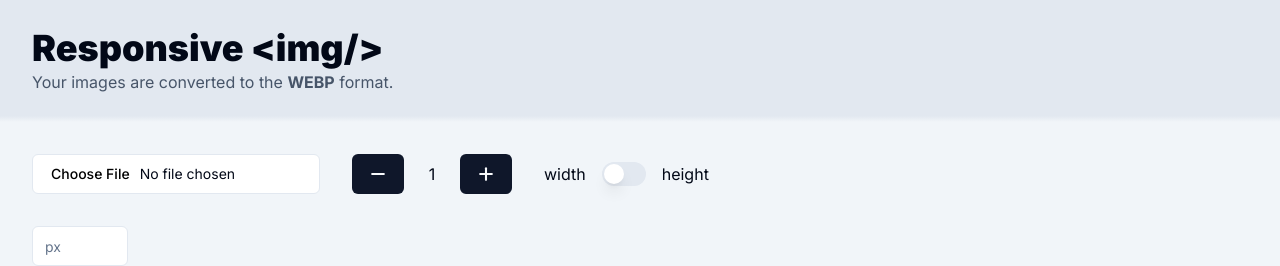
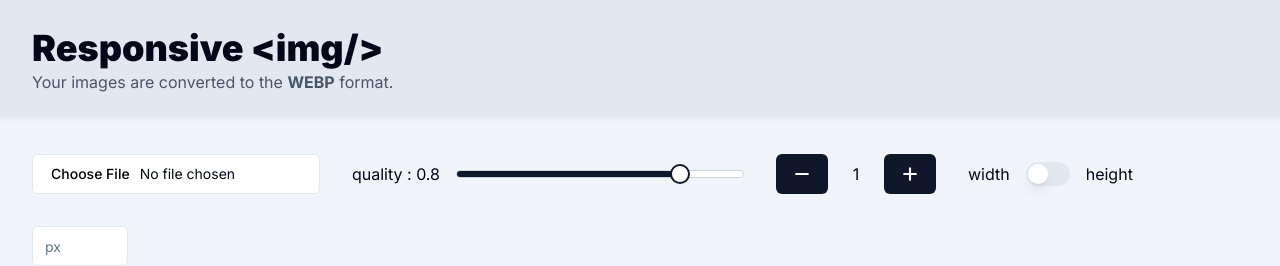
Before and after one commit to Amlac-Eniotna/responsive_img, a Next.js app: page / in a window 1280 px wide. Shown: the top 266 px of the page. Built offline with nearby package versions, Linux system fonts and the light colour scheme; no server answers.

Commit message:
quality input added

```diff
--- a/app/services/convert.ts
+++ b/app/services/convert.ts
@@ -3,6 +3,7 @@
 export function convert(
   file: string,
   widthOrHeight: string,
+  quality: number,
   size: number,
 ): Promise<{ url: string; width: number; height: number }> {
   return new Promise((resolve, reject) => {
@@ -30,7 +31,7 @@
           canvas.height = ratio;
         }
         ctx.drawImage(img, 0, 0, data.width, data.height);
-        data.url = canvas.toDataURL("image/webp", 0.8);
+        data.url = canvas.toDataURL("image/webp", quality);
         resolve(data);
       };
       img.onerror = reject;
--- a/app/ui/display-image.tsx
+++ b/app/ui/display-image.tsx
@@ -19,6 +19,8 @@
   const widthOrHeight: string = useAppSelector(
     (state) => state.sizes.widthHeight,
   );
+  //@ts-ignore
+  const quality: number = useAppSelector((state) => state.sizes.quality);
 
   const dispatch = useAppDispatch();
 
@@ -36,7 +38,12 @@
         const data = [];
         for (let i = 0; i < numberOfImage; i++) {
           try {
-            const convertedData = await convert(file, widthOrHeight, sizes[i]);
+            const convertedData = await convert(
+              file,
+              widthOrHeight,
+              quality,
+              sizes[i],
+            );
             data.push(convertedData);
           } catch (error) {
             console.error("Error converting image:", error);
@@ -46,7 +53,7 @@
       };
       fetchData();
     }
-  }, [file, numberOfImage, widthOrHeight, sizes]);
+  }, [file, numberOfImage, widthOrHeight, sizes, quality]);
 
   return (
     <div className="flex w-max items-center gap-8 p-4 pb-6">
--- a/app/ui/options.tsx
+++ b/app/ui/options.tsx
@@ -1,11 +1,13 @@
 import { InputFile } from "./options/inputFile";
 import { NumberOfValue } from "./options/numberOfValue";
+import { Quality } from "./options/quality";
 import { WidthHeight } from "./options/widthHeight";
 
 export function Options() {
   return (
     <>
       <InputFile />
+      <Quality />
       <NumberOfValue />
       <WidthHeight />
     </>
--- /dev/null
+++ b/app/ui/options/quality.tsx
@@ -0,0 +1,32 @@
+"use client";
+
+import { Slider } from "@/components/ui/slider";
+import { useAppDispatch } from "@/lib/hooks";
+import { quality } from "@/lib/sizes/sizes.actions";
+import { useEffect, useState } from "react";
+
+export function Quality() {
+  const dispatch = useAppDispatch();
+  const [qualityState, setQualityState] = useState(0.8);
+
+  useEffect(() => {
+    dispatch(quality(qualityState));
+  });
+
+  function handleChange(e: any) {
+    setQualityState(e[0]);
+  }
+
+  return (
+    <div className="flex items-center gap-4">
+      <p>quality : {qualityState}</p>
+      <Slider
+        defaultValue={[0.8]}
+        max={1}
+        step={0.1}
+        onValueChange={handleChange}
+        className="w-72"
+      />
+    </div>
+  );
+}
--- a/components/ui/scroll-area.tsx
+++ b/components/ui/scroll-area.tsx
@@ -40,7 +40,7 @@
     )}
     {...props}
   >
-    <ScrollAreaPrimitive.ScrollAreaThumb className="relative flex-1 rounded-full border border-slate-300 bg-border" />
+    <ScrollAreaPrimitive.ScrollAreaThumb className="relative flex-1 rounded-full border border-slate-400 bg-border bg-slate-200" />
   </ScrollAreaPrimitive.ScrollAreaScrollbar>
 ));
 ScrollBar.displayName = ScrollAreaPrimitive.ScrollAreaScrollbar.displayName;
--- /dev/null
+++ b/components/ui/slider.tsx
@@ -0,0 +1,28 @@
+"use client";
+
+import * as React from "react";
+import * as SliderPrimitive from "@radix-ui/react-slider";
+
+import { cn } from "@/lib/utils";
+
+const Slider = React.forwardRef<
+  React.ElementRef<typeof SliderPrimitive.Root>,
+  React.ComponentPropsWithoutRef<typeof SliderPrimitive.Root>
+>(({ className, ...props }, ref) => (
+  <SliderPrimitive.Root
+    ref={ref}
+    className={cn(
+      "relative flex w-full touch-none select-none items-center",
+      className,
+    )}
+    {...props}
+  >
+    <SliderPrimitive.Track className="relative h-2 w-full grow overflow-hidden rounded-full border border-solid border-slate-300 bg-white">
+      <SliderPrimitive.Range className="absolute h-full bg-primary" />
+    </SliderPrimitive.Track>
+    <SliderPrimitive.Thumb className="block h-5 w-5 rounded-full border-2 border-primary bg-background ring-offset-background transition-colors focus-visible:outline-none focus-visible:ring-2 focus-visible:ring-ring focus-visible:ring-offset-2 disabled:pointer-events-none disabled:opacity-50" />
+  </SliderPrimitive.Root>
+));
+Slider.displayName = SliderPrimitive.Root.displayName;
+
+export { Slider };
--- a/lib/sizes/sizes.actions.ts
+++ b/lib/sizes/sizes.actions.ts
@@ -3,11 +3,13 @@
 export const NUMBER_OF_INPUT = "numberOfInput";
 export const WIDTH_HEIGHT = "widthHeight";
 export const INPUT_VALUE = "inputValue";
+export const QUALITY = "quality";
 export const FILE = "file";
 export const IMAGES = "images";
 
 export const numberOfInput = createAction<number>(NUMBER_OF_INPUT);
 export const widthHeight = createAction<string>(WIDTH_HEIGHT);
 export const inputValue = createAction<number[]>(INPUT_VALUE);
+export const quality = createAction<number>(QUALITY);
 export const file = createAction<string>(FILE);
 export const images = createAction<any[]>(IMAGES);
--- a/lib/sizes/sizes.reducer.ts
+++ b/lib/sizes/sizes.reducer.ts
@@ -5,18 +5,21 @@
   INPUT_VALUE,
   FILE,
   IMAGES,
+  QUALITY,
 } from "./sizes.actions";
 
 const initialState: {
   numberOfInput: number;
   widthHeight: string;
   inputValue: number[];
+  quality: number;
   file: string;
   images: { url: string; height: number; width: number }[];
 } = {
   numberOfInput: 1,
   widthHeight: "width",
   inputValue: [],
+  quality: 0.8,
   file: "",
   images: [],
 };
@@ -37,6 +40,8 @@
       return { ...state, widthHeight: action.payload };
     case INPUT_VALUE:
       return { ...state, inputValue: action.payload };
+    case QUALITY:
+      return { ...state, quality: action.payload };
     case FILE:
       return { ...state, file: action.payload };
     case IMAGES:
--- a/package.json
+++ b/package.json
@@ -10,6 +10,7 @@
   },
   "dependencies": {
     "@radix-ui/react-scroll-area": "^1.0.5",
+    "@radix-ui/react-slider": "^1.2.0",
     "@radix-ui/react-slot": "^1.0.2",
     "@radix-ui/react-switch": "^1.0.3",
     "@reduxjs/toolkit": "^2.2.5",
```
Also changed, not shown: 1 other file (tests, documents, lock files or other folders).
